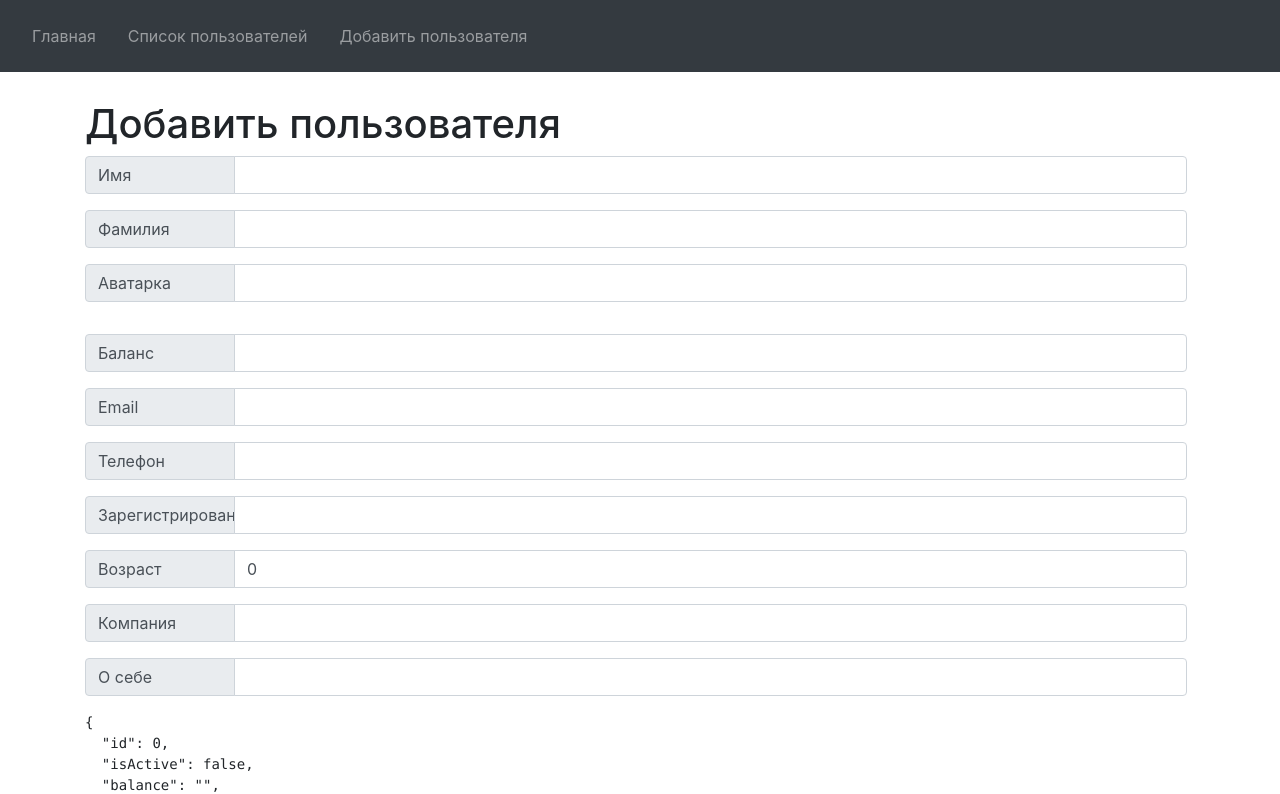
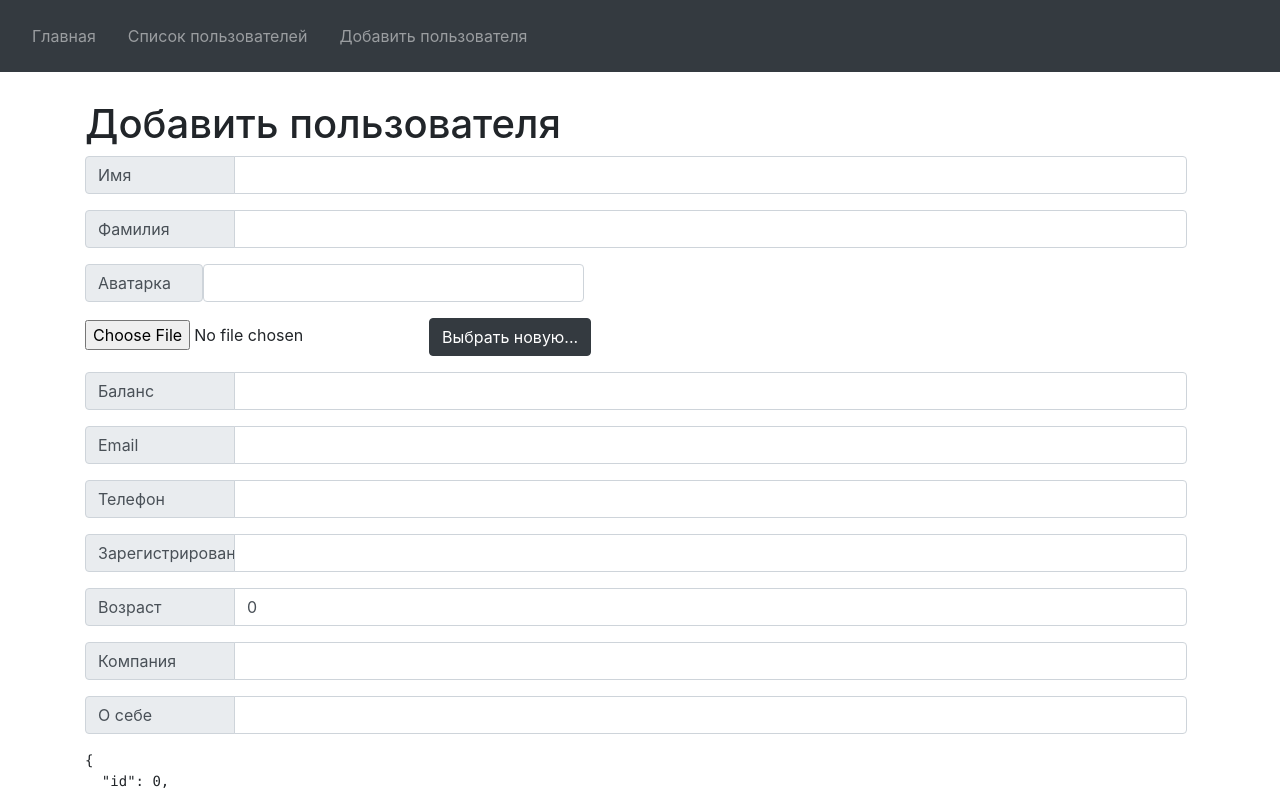
Before and after one commit to iliakut/my_vue_project_2, a Vue app: page /add in a window 1280 px wide. Shown: the top 794 px of the page. Built offline with nearby package versions, Linux system fonts and the light colour scheme.

Commit message:
avatar uploader

```diff
--- a/src/components/AvatarUploader.vue
+++ b/src/components/AvatarUploader.vue
@@ -1,9 +1,8 @@
 <template>
   <div>
-    <div>
-      <div class="input-group-prepend">
-        <span class="input-group-text">Аватарка</span>
-      </div>
+
+    <div class="input-group-prepend">
+      <span class="input-group-text">Аватарка</span>
       <input
         v-model="picture"
         type="text"
@@ -13,6 +12,13 @@
     <div class="input-group mb-3">
       <img :src="picture">
     </div>
+    <div>
+      <input ref="image" type="file" @change="upload()">
+      <button type="button" class="btn btn-dark" @click="selectNewFile()">
+        Выбрать новую...
+      </button>
+    </div>
+
   </div>
 </template>
 
@@ -20,12 +26,20 @@
 export default {
   name: 'AvatarUploader',
   model: {
-    //prop: 'picture'
+    prop: 'picture'
   },
   props: {
     picture: {
       type: String,
       required: true
+    }
+  },
+  methods: {
+    selectNewFile: function() {
+      this.$refs.image.click()
+    },
+    upload: function() {
+      //...
     }
   }
 }
--- a/src/components/UserForm.vue
+++ b/src/components/UserForm.vue
@@ -24,19 +24,10 @@
     </div>
 
     <div class="input-group mb-3">
-
-      <div class="input-group-prepend">
-        <span class="input-group-text">Аватарка</span>
-      </div>
-      <input
-        v-model="userToChange.picture"
-        type="text"
-        class="form-control mr-sm-2"
-      >
+      <avatar-Uploader
+        :picture="userToChange.picture"/>
     </div>
-    <div class="input-group mb-3">
-      <img :src="userToChange.picture">
-    </div>
+    <!--v-model="userToChange.picture"/>-->
 
     <div class="input-group mb-3">
       <div class="input-group-prepend">
@@ -123,6 +114,9 @@
 <script>
 export default {
   name: 'UserForm',
+  components: {
+    avatarUploader: () => import('@/components/AvatarUploader')
+  },
   props: {
     user: {
       type: Object,
@@ -132,7 +126,8 @@ export default {
 
   data: function() {
     return {
-      userToChange: null
+      userToChange: null,
+      test: '123'
     }
   },
 
```
